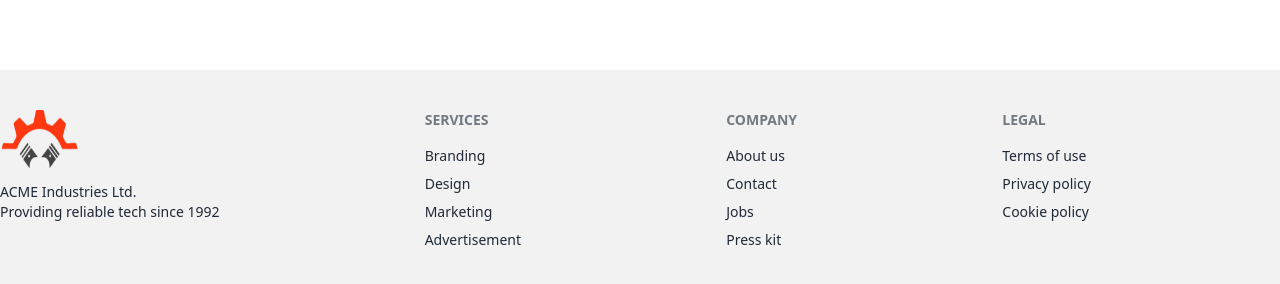
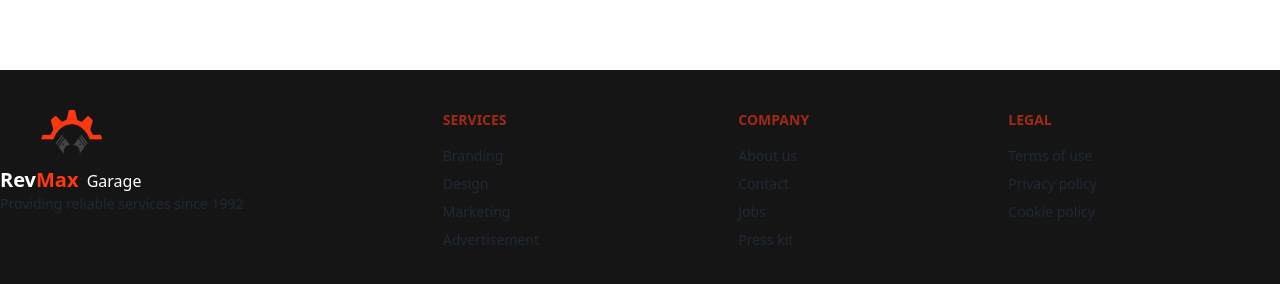
Before and after one commit to Mr-RoyShuvro/revmax-garage-client, a React (Vite) app: page /login in a window 1280 px wide. Shown: the part 934-1218 px from the top of the page. Built offline with nearby package versions, Linux system fonts and the light colour scheme; no server answers.

Commit message:
navbar section updated

```diff
--- /dev/null
+++ b/src/pages/AboutSection/AboutSection.jsx
@@ -0,0 +1,18 @@
+import React from 'react';
+import About from '../Home/About/About';
+import Features from '../Home/Features/Features';
+import Team from '../Home/Team/Team';
+import Testimonial from '../Home/Testimonial/Testimonial';
+
+const AboutSection = () => {
+    return (
+        <div>
+            <About></About>
+            <Features></Features>
+            <Team></Team>
+            <Testimonial></Testimonial>
+        </div>
+    );
+};
+
+export default AboutSection;
--- a/src/pages/Home/About/About.jsx
+++ b/src/pages/Home/About/About.jsx
@@ -1,6 +1,7 @@
 import React from 'react';
 import person from '../../../assets/images/about_us/person.jpg'
 import parts from '../../../assets/images/about_us/parts.jpg'
+import { Link } from 'react-router-dom';
 
 const About = () => {
     return (
@@ -19,7 +20,9 @@ const About = () => {
                     <p className="text-[#737373] text-base font-medium mb-7">
                         The majority have suffered alteration in some form, by injected <br /> humour, or randomised words which don't look even slightly <br /> believable.
                     </p>
-                    <button className="btn mr-5 bg-[#FF3811] text-base border-none text-white font-semibold hover:bg-[rgb(199,49,19)] hover:border-none">Get More Info</button>
+                    <Link to="/about">
+                        <button className="btn mr-5 bg-[#FF3811] text-base border-none text-white font-semibold hover:bg-[rgb(199,49,19)] hover:border-none">Get More Info</button>
+                    </Link>
                 </div>
             </div>
         </div>
--- a/src/pages/Home/ContactInfo/ContactInfo.jsx
+++ b/src/pages/Home/ContactInfo/ContactInfo.jsx
@@ -5,6 +5,7 @@ import { PiMapPinAreaBold } from 'react-icons/pi';
 
 const ContactInfo = () => {
     return (
+        <div className='py-10'>
             <div className='flex flex-col items-center md:flex-row gap-20 md:justify-evenly bg-[#151515]  rounded-lg py-24'>
                 <div className='flex gap-5 items-center'>
                     <FaCalendarAlt className='text-5xl text-[#FF3811]'></FaCalendarAlt>
@@ -27,7 +28,7 @@ const ContactInfo = () => {
                         <h2 className='text-2xl font-bold text-white mt-3'>Liza Street, New York</h2>
                     </div>
                 </div>
-
+            </div>
         </div>
     );
 };
--- /dev/null
+++ b/src/pages/ServicesSection/ServicesSection.jsx
@@ -0,0 +1,14 @@
+import React from 'react';
+import Services from '../Home/Services/Services';
+import Product from '../Home/Product/Product';
+
+const ServicesSection = () => {
+    return (
+        <div>
+            <Services></Services>
+            <Product></Product>
+        </div>
+    );
+};
+
+export default ServicesSection;
--- a/src/pages/Shared/Footer/Footer.jsx
+++ b/src/pages/Shared/Footer/Footer.jsx
@@ -3,32 +3,32 @@ import logo from '../../../assets/logo.png'
 
 const Footer = () => {
     return (
-        <div className='bg-base-200'>
+        <div className='bg-[#151515]'>
             <footer className="footer text-base-content py-10 max-w-7xl mx-auto">
                 <aside>
-                    <img className='h-16 w-20' src={logo} alt="" />
+                    <img className='h-12 w-16 ml-10' src={logo} alt="" />
                     <p>
-                        ACME Industries Ltd.
+                        <span className='text-base font-medium text-white mt-2'><span className='text-xl font-bold mr-1'>Rev<span className='text-[#FF3811]'>Max</span></span> Garage</span>
                         <br />
-                        Providing reliable tech since 1992
+                        Providing reliable services since 1992
                     </p>
                 </aside>
                 <nav>
-                    <h6 className="footer-title">Services</h6>
+                    <h6 className="footer-title text-[#FF3811] font-bold">Services</h6>
                     <a className="link link-hover">Branding</a>
                     <a className="link link-hover">Design</a>
                     <a className="link link-hover">Marketing</a>
                     <a className="link link-hover">Advertisement</a>
                 </nav>
                 <nav>
-                    <h6 className="footer-title">Company</h6>
+                    <h6 className="footer-title text-[#FF3811] font-bold">Company</h6>
                     <a className="link link-hover">About us</a>
                     <a className="link link-hover">Contact</a>
                     <a className="link link-hover">Jobs</a>
                     <a className="link link-hover">Press kit</a>
                 </nav>
                 <nav>
-                    <h6 className="footer-title">Legal</h6>
+                    <h6 className="footer-title text-[#FF3811] font-bold">Legal</h6>
                     <a className="link link-hover">Terms of use</a>
                     <a className="link link-hover">Privacy policy</a>
                     <a className="link link-hover">Cookie policy</a>
--- a/src/pages/Shared/Navbar/Navbar.jsx
+++ b/src/pages/Shared/Navbar/Navbar.jsx
@@ -11,7 +11,7 @@ const Navbar = () => {
         <li><Link to="/">Home</Link></li>
         <li><Link to="/about">About</Link></li>
         <li><Link to="/services">Services</Link></li>
-        <li><Link to="/blog">Blog</Link></li>
+        <li><Link to="/product">Product</Link></li>
         <li><Link to="/contact">Contact</Link></li>
     </>
 
@@ -45,7 +45,7 @@ const Navbar = () => {
                     </div>
                     <ul
                         tabIndex={0}
-                        className="menu menu-sm dropdown-content bg-base-600 rounded-box z-[1] mt-3 w-52 p-2 shadow text-[#444] text-base font-semibold">
+                        className="menu menu-sm dropdown-content bg-gray-200 rounded-box z-[1] mt-3 w-52 p-2 shadow text-[#444] text-base font-semibold">
                         {navItems}
                     </ul>
                 </div>
```
Also changed, not shown: src/Routes/Routes.jsx (+25 -0 lines), src/pages/Home/Banner/Banner.jsx (+29 -6 lines). Lines whose indentation alone changed are shown as unchanged.
